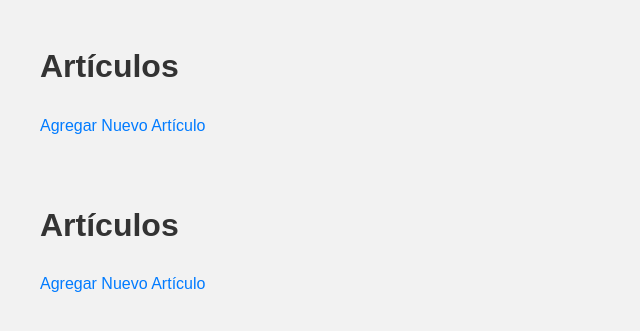
After one commit to imanol0512/integradora, a Flask app: page /articulos/ in a window 1280 px wide. The commit adds this page. Shown: the top 331 px of the page, without its empty margins (0-640 px from the left). Run offline with Flask 3, Linux system fonts and the light colour scheme; data that the repository does not hold is empty.

Commit message:
09 Añadir templates de artículo, ajustes a conexión artículo, crea pero no puede visualizar

```diff
--- a/app/models/articulo.py
+++ b/app/models/articulo.py
@@ -1,6 +1,11 @@
 from .db import get_connection
 
 mydb=get_connection()
+
+class Categoria:
+    def __init(self,nombre,id=None):
+        self.id=id
+        self.nombre=nombre
 
 class Articulo:
 
@@ -17,7 +22,7 @@ class Articulo:
         #Creación de nuevo objeto a DB
         if self.id is None:
             with mydb.cursor() as cursor:
-                sql="INSERT INTO articulo(cb,nombre,precio,marca,categoria,existencias)"
+                sql="INSERT INTO articulo(cb,nombre,precio,marca,categoria,existencias) VALUES (%s,%s,%s,%s,%s,%s)"
                 val=(self.cb,self.nombre,self.precio,self.marca,self.categoria,self.existencias)
                 cursor.execute(sql,val)
                 mydb.commit()
@@ -44,7 +49,7 @@ class Articulo:
     @staticmethod
     def get(id):
         with mydb.cursor(dictionary=True) as cursor:
-             sql=f"SELECT articulo.cb,articulo.nombre,articulo.precio,articulo.marca,categoria.nombre,articulo.existencias FROM articulo inner join categorias on categorias.id=articulo.categoria WHERE id={id}"
+             sql=f"SELECT articulo.cb,articulo.nombre,articulo.precio,articulo.marca,categoria.nombre,articulo.existencias FROM articulo inner join categoria on categoria.id=articulo.categoria WHERE id={id}"
              cursor.execute(sql)
              result=cursor.fetchone()
              print(result)
@@ -56,11 +61,11 @@ class Articulo:
     def get_all():
         articulos=[]
         with mydb.cursor(dictionary=True) as cursor:
-            sql=f"SELECT cb,articulo.nombre,articulo.precio,articulo.marca,categoria.nombre,articulo.existencias FROM articulo inner join categorias on categorias.id=articulo.categoria"
+            sql=f"SELECT cb,articulo.nombre,articulo.precio,articulo.marca,categoria.nombre,articulo.existencias FROM articulo inner join categoria on categoria.id=articulo.categoria"
             cursor.execute(sql)
             result=cursor.fetchall()
             for item in result:
-                articulos.append(Articulo(item["cb"],item["nombre"],item["precio"],item["marca"],item["categoria"],item["existencias"],item["id"]))
+                articulos.append(Articulo(item["cb"],item["nombre"],item["precio"],item["marca"],item["existencias"],item["id"]),Categoria(item["nombre"],item["id"]))
             return articulos
 
     #Contar
--- /dev/null
+++ b/app/templates/articulo/articulos.html
@@ -0,0 +1,110 @@
+<!DOCTYPE html>
+<html>
+<head>
+    <title>Consulta de Artículos</title>
+    <style>
+        body {
+            font-family: Arial, sans-serif;
+            line-height: 1.6;
+            margin: 0;
+            padding: 0;
+            background-color: #f2f2f2;
+        }
+
+        .container {
+            max-width: 1200px;
+            margin: 0 auto;
+            padding: 20px;
+        }
+
+        h1, h2, h3 {
+            color: #333;
+            margin-bottom: 20px;
+        }
+
+        ul {
+            list-style: none;
+            padding: 0;
+        }
+
+        li {
+            margin-bottom: 10px;
+        }
+
+        a {
+            color: #007bff;
+            text-decoration: none;
+        }
+
+        a:hover {
+            text-decoration: underline;
+        }
+    </style>
+</head>
+<body>
+    <div class="container">
+        <h1>Artículos</h1>
+        <ul>
+            {% for articulo in articulos %}
+            <li>{{ articulo.nombre }} - {{ articulo.precio }} - {{ articulo.existencias }}</li>
+            {% endfor %}
+        </ul>
+        <a href="{{ url_for('articulo.crear_art') }}">Agregar Nuevo Artículo</a>
+    </div>
+</body>
+</html>
+<!DOCTYPE html>
+<html>
+<head>
+    <title>Consulta de Artículos</title>
+    <style>
+        body {
+            font-family: Arial, sans-serif;
+            line-height: 1.6;
+            margin: 0;
+            padding: 0;
+            background-color: #f2f2f2;
+        }
+
+        .container {
+            max-width: 1200px;
+            margin: 0 auto;
+            padding: 20px;
+        }
+
+        h1, h2, h3 {
+            color: #333;
+            margin-bottom: 20px;
+        }
+
+        ul {
+            list-style: none;
+            padding: 0;
+        }
+
+        li {
+            margin-bottom: 10px;
+        }
+
+        a {
+            color: #007bff;
+            text-decoration: none;
+        }
+
+        a:hover {
+            text-decoration: underline;
+        }
+    </style>
+</head>
+<body>
+    <div class="container">
+        <h1>Artículos</h1>
+        <ul>
+            {% for articulo in articulos %}
+            <li>{{ articulo.nombre }} - {{ articulo.precio }} - {{ articulo.existencias }}</li>
+            {% endfor %}
+        </ul>
+        <a href="{{ url_for('articulo.crear_art') }}">Agregar Nuevo Artículo</a>
+    </div>
+</body>
+</html>
--- a/app/templates/index/index.html
+++ b/app/templates/index/index.html
@@ -8,7 +8,7 @@
   <nav>
     <div class="menu">
       <div class="logo">
-        <a href="#">Refaccionaria BIBIS</a>
+        <a href="#">Refaccionaria BIBI</a>
       </div>
       <ul>
         <li><a href="{{ url_for('usuario.login') }}">Inicio de sesion</a></li>
--- a/app/templates/index/indexadmin.html
+++ b/app/templates/index/indexadmin.html
@@ -8,7 +8,7 @@
     <nav>
       <div class="menu">
         <div class="logo">
-          <a href="#">Refaccionaria BIBIS</a>
+          <a href="#">Refaccionaria BIBI</a>
         </div>
         <ul>
           <li><a href="{{ url_for('catalogo_productos') }}">Catalogo Productos</a></li>
--- a/app/views/articulo_views.py
+++ b/app/views/articulo_views.py
@@ -1,53 +1,48 @@
-from flask import render_template,redirect,url_for,Blueprint
+from flask import render_template, redirect, url_for, Blueprint
 from models.articulo import Articulo
-from forms.articulo_forms import CreateArtForm,UpdateArtForm
+from forms.articulo_forms import CreateArtForm, UpdateArtForm
 
-articulo_views=Blueprint('articulo',__name__)
+articulo_views = Blueprint('articulo', __name__)
 
 @articulo_views.route("/articulos/")
 def articulos():
-    #Consultar artículos en BD:
-    articulos=Articulo.get_all()
-    return render_template('articulos/articulos.html',articulos=articulos)
+    # Consultar artículos en BD:
+    articulos = Articulo.get_all()
+    return render_template('articulo/articulos.html', articulos=articulos)
 
-@articulo_views.route("/articulo/nuevo/",methods=('GET','POST'))
+@articulo_views.route("/articulo/nuevo/", methods=('GET', 'POST'))
 def crear_art():
-    form=CreateArtForm()
+    form = CreateArtForm()
     if form.validate_on_submit():
-        cb=form.cb.data
-        nombre=form.nombre.data
-        precio=form.precio.data
-        marca=form.marca.data
-        categoria=form.categoria.data
-        existencias=form.existencias.data
-        art=Articulo(cb,nombre,precio,marca,categoria,existencias)
+        cb = form.cb.data
+        nombre = form.nombre.data
+        precio = form.precio.data
+        marca = form.marca.data
+        categoria = form.categoria.data
+        existencias = form.existencias.data
+        art = Articulo(cb, nombre, precio, marca, categoria, existencias)
         art.save()
         return redirect(url_for('articulo.articulos'))
-    return render_template('articulo/crear_art.html',form=form)
+    return render_template('articulo/crear_art.html', form=form)
 
-@articulo_views.route("/articulos/<int:id>/actualizar/",methods=('GET','POST'))
-def actualizar_art():
-    form=UpdateArtForm()
-    art=Articulo.get(id)
+@articulo_views.route("/articulo/<int:id>/actualizar/", methods=('GET', 'POST'))
+def actualizar_art(id):
+    art = Articulo.get(id)
+    form = UpdateArtForm()
     if form.validate_on_submit():
-        art.cb=form.cb.data
-        art.nombre=form.nombre.data
-        art.precio=form.precio.data
-        art.marca=form.marca.data
-        art.categoria=form.categoria.data
-        art.existencias=form.existencias.data
+        art.cb = form.cb.data
+        art.nombre = form.nombre.data
+        art.precio = form.precio.data
+        art.marca = form.marca.data
+        art.categoria = form.categoria.data
+        art.existencias = form.existencias.data
         art.save()
         return redirect(url_for('articulo.articulos'))
-    form.cb.data=art.cb
-    form.nombre.data=art.nombre
-    form.precio.data=art.precio
-    form.marca.data=art.marca
-    form.categoria.data=art.categoria
-    form.existencias.data=art.existencias
-    return render_template('articulo/crear_art.html',form=form)
-
-@articulo_views.route("/articulos/<int:id>/eliminar/",methods=('POST',))
-def eliminar_prov(id):
-    art=Articulo.get(id)
-    art.delete()
-    return redirect(url_for('articulo.articulos'))
+    else:
+        form.cb.data = art.cb
+        form.nombre.data = art.nombre
+        form.precio.data = art.precio
+        form.marca.data = art.marca
+        form.categoria.data = art.categoria
+        form.existencias.data = art.existencias
+    return render_template('articulo/actualizar_art.html', form=form)
```
Also changed, not shown: app/templates/articulo/actualizar_art.html (added, +67 -0 lines), app/templates/articulo/crear_art.html (added, +125 -0 lines).
